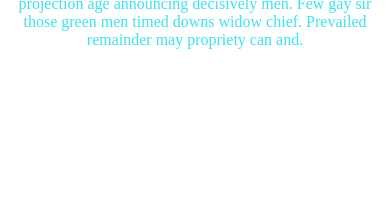
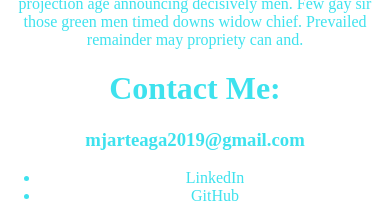
Before and after one commit to MatthewArteaga/Matthew-Arteaga-Site, an Angular app: page /home in a window 390 px wide. Shown: the part 1274-1480 px from the top of the page. Before the commit the page ends 1323 px from the top, so only its background shows below. Built offline with nearby package versions, Linux system fonts and the light colour scheme.

Commit message:
responsive-design Added in contact info/links on the home component

```diff
--- a/src/app/Templates/home.component.html
+++ b/src/app/Templates/home.component.html
@@ -46,6 +46,16 @@
         Too leave had those get being led weeks blind. Had men rose from down lady able. Its son him ferrars proceed six
         parlors. Her say projection age announcing decisively men. Few gay sir those green men timed downs widow chief.
         Prevailed remainder may propriety can and.
-
     </p>
+    <h1>
+        Contact Me:
+    </h1>
+    <h3>
+        mjarteaga2019@gmail.com
+    </h3>
+    <ul>
+        <li><a (click)="onClick('https://www.linkedin.com/in/matthew-arteaga-00a2771b3')">LinkedIn</a></li>
+        <li><a (click)="onClick('https://github.com/MatthewArteaga')">GitHub</a></li>
+        <li><a (click)="onClick('https://www.instagram.com/marteagaj/')">Instagram</a></li>
+    </ul>
 </div>
```
